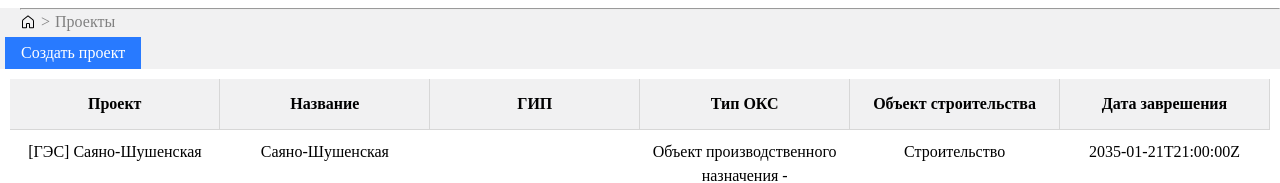
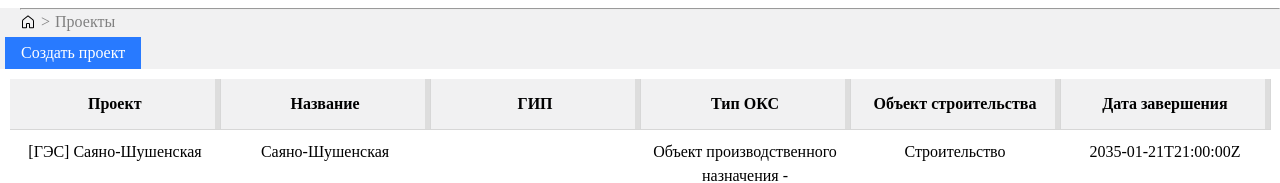
Before and after one commit to ArashManila/magma-test, a React (Vite) app: page / in a window 1280 px wide. Shown: the top 183 px of the page. Built offline with nearby package versions, Linux system fonts and the light colour scheme.

Commit message:
добавление изменения размера колонок

```diff
--- a/src/components/table/table-body/TableBody.tsx
+++ b/src/components/table/table-body/TableBody.tsx
@@ -5,7 +5,7 @@ import { TableRow } from './TableRow';
 export const TableBody = () => {
   const filteredData = data.filter((item)=>item.sysId === 'PROJECT_DEF');
 
-  const [projectData,setProjectData] = useState(filteredData);
+  const [projectData,] = useState(filteredData);
 
 
 
--- a/src/components/table/table-head/TableHeader.tsx
+++ b/src/components/table/table-head/TableHeader.tsx
@@ -1,40 +1,99 @@
+import { useEffect, useRef, useState } from "react";
 import utiles from "../../utiles/utiles";
 
+interface Category {
+  title: string;
+  id: string;
+}
 
-export const TableHeader =()=>{
-  const categories = [
-    {
-      title:"Проект",
-      id:utiles.makeid(5)
-    },
-    {
-      title:"Название",
-      id:utiles.makeid(5)
-    },
-    {
-      title:"ГИП",
-      id:utiles.makeid(5)
-    },
-    {
-      title:"Тип ОКС",
-      id:utiles.makeid(5)
-    },
-    {
-      title:"Объект строительства",
-      id:utiles.makeid(5)
-    },
-    {
-      title:"Дата заврешения",
-      id:utiles.makeid(5)
-    },
-  ]
-  return(
+export const TableHeader = () => {
+  const categories: Category[] = [
+    { title: "Проект", id: utiles.makeid(5) },
+    { title: "Название", id: utiles.makeid(5) },
+    { title: "ГИП", id: utiles.makeid(5) },
+    { title: "Тип ОКС", id: utiles.makeid(5) },
+    { title: "Объект строительства", id: utiles.makeid(5) },
+    { title: "Дата завершения", id: utiles.makeid(5) },
+  ];
+
+  const [columnsWidth, setColumnsWidth] = useState<number[]>(
+    categories.map(() => 150)
+  );
+
+  const thRefs = useRef<(HTMLTableHeaderCellElement | null)[]>([]);
+
+  useEffect(() => {
+    const initialWidths = Array.from(thRefs.current).map(
+      (th) => th?.offsetWidth ?? 150
+    );
+    setColumnsWidth(initialWidths);
+  }, []);
+
+  const handleMouseDown = (index: number, e: React.MouseEvent) => {
+    let isResizing = false;
+    let startX = e.clientX;
+    let startWidth = columnsWidth[index];
+
+    document.documentElement.style.cursor = "ew-resize";
+
+    const onMouseMove = (e: MouseEvent) => {
+      if (isResizing && startWidth >= 100) {
+        const dx = e.clientX - startX;
+        const newWidth = startWidth + dx;
+
+        const minWidth = 100;
+        const clampedWidth = Math.max(newWidth, minWidth);
+
+        setColumnsWidth((prevWidths) => {
+          const newWidths = [...prevWidths];
+          newWidths[index] = clampedWidth;
+          return newWidths;
+        });
+      }
+    };
+
+    const onMouseUp = () => {
+      isResizing = false;
+      document.documentElement.style.cursor = "default";
+      document.removeEventListener("mousemove", onMouseMove);
+      document.removeEventListener("mouseup", onMouseUp);
+    };
+
+    isResizing = true;
+    document.addEventListener("mousemove", onMouseMove);
+    document.addEventListener("mouseup", onMouseUp);
+  };
+
+  return (
     <thead>
       <tr>
-          {categories.map(category=>
-            <th key={category.id}>{category.title}</th>
-          )}
+        {categories.map((category, index) => (
+          <th
+            key={category.id}
+            ref={(el) => {
+              if (el) {
+                thRefs.current[index] = el;
+              }
+            }}
+            style={{ width: `${columnsWidth[index]}px`, position: "relative" }}
+          >
+            {category.title}
+            <div
+              className="resizer"
+              style={{
+                position: "absolute",
+                top: 0,
+                right: 0,
+                width: "5px",
+                height: "100%",
+                cursor: "ew-resize",
+                backgroundColor: "#ddd",
+              }}
+              onMouseDown={(e) => handleMouseDown(index, e)}
+            />
+          </th>
+        ))}
       </tr>
     </thead>
   );
-}
+};
```
Also changed, not shown: src/styles/blocks/_table.scss (line endings or trailing spaces).
